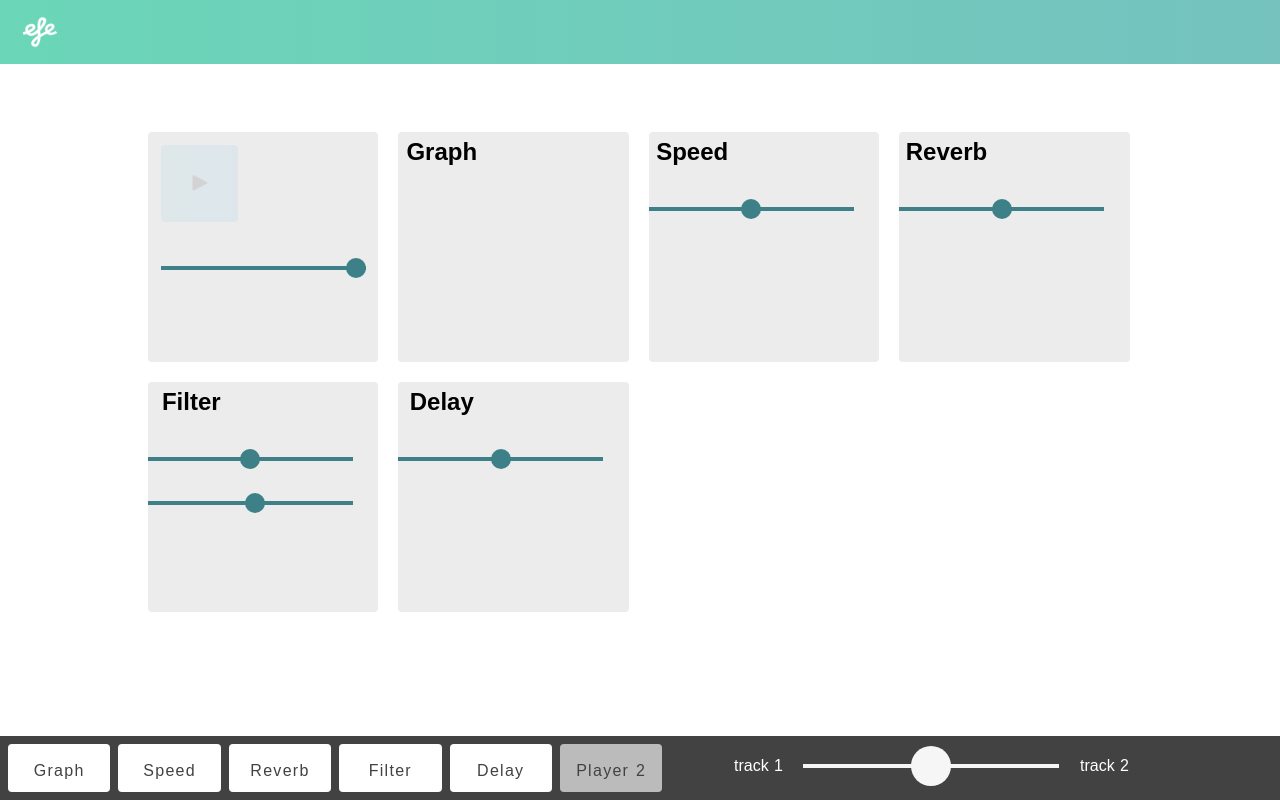
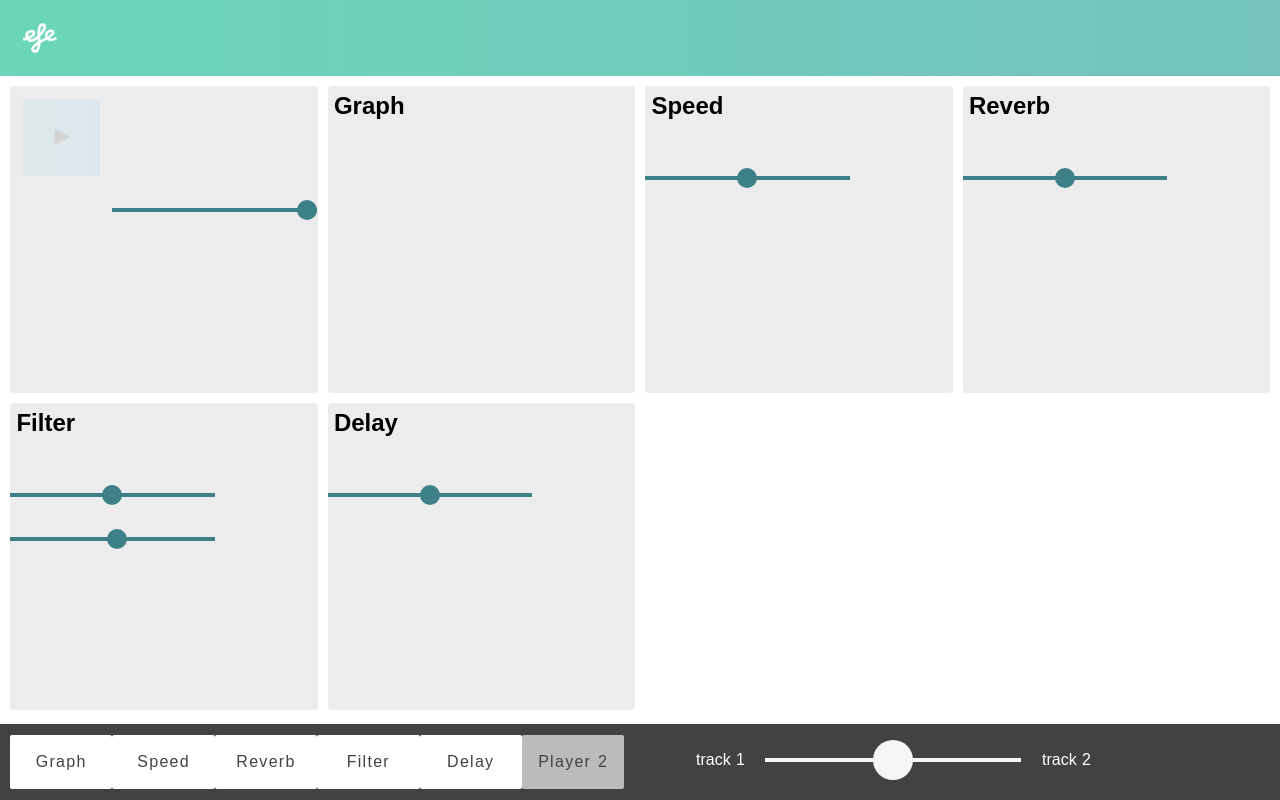
Before and after one commit to nckn/effe, a Nuxt app: page / in a window 1280 px wide. Built offline with nearby package versions, Linux system fonts and the light colour scheme.

Commit message:
Trying to use flex-box instead of grid

```diff
--- a/assets/scss/main.scss
+++ b/assets/scss/main.scss
@@ -3,6 +3,9 @@
   Dark Blue: #69ACBE; light blue: #69ACBE; orange: #FF623F; dark green: #3D8087;
   Light blue: #A6CFDB;
 */
+
+$bar-height: 76px;
+$fx-bg: #BBB;
 
 html, body {
   width: 100vw; height: 100vh;
@@ -28,13 +31,11 @@ header {
   /*position: fixed;*/
 }
 
-header, .lower-bar {
-  width: 100vw; height: 8vh;
+header, .footer {
+  width: 100vw;
+  height: $bar-height;
 }
 
-.lower-bar {
-  background: #424242;
-}
 
 /* analyser */
 canvas {
@@ -57,13 +58,6 @@ canvas#analyser {
 
 .logo h4 { color: #FFF; padding: 14px; margin-left: 40px; }
 
-.panel {
-  width: 80%; height: 78vh;
-  margin: 6vh auto 100px auto;
-  padding: 10px;
-  /*background: #69ACBE;*/
-}
-
 .alter-filter, #filter-title, .toggle-effect, .button-reg.tremolo {
   cursor: pointer;
   -webkit-user-select: none;  /* Chrome all / Safari all */
@@ -73,9 +67,6 @@ canvas#analyser {
 
 /* border radius */
 .node, #start-one, #start-two, .effects, input[type="submit"], input[type="text"] {
-  -webkit-border-radius: 4px;
-  -moz-border-radius: 4px;
-  border-radius: 4px;
   cursor: pointer;
 }
 
@@ -86,18 +77,35 @@ canvas#analyser {
   transition: $which $time $easeType;
 }
 
+@mixin borderRadius($val) {
+  -webkit-border-radius: $val;
+  -moz-border-radius: $val;
+  border-radius: $val;
+}
+
+.master {
+  .panel {
+    width: 100%;
+    height: calc(100% - #{$bar-height});
+    // margin: 6vh auto 100px auto;
+    padding: 10px;
+    /*background: #69ACBE;*/
+    display: grid;
+    grid-gap: 10px;
+    grid-template-columns: 1fr 1fr 1fr;
+    @media screen and (min-width: 768px) {
+      grid-template-columns: 1fr 1fr 1fr 1fr;
+    }
     .node {
-  width: 18vw; height: 30vh;
-  /*padding: 1vw;*/
-  text-align: center; margin: 1%; float: left;
-  @include transThis(opacity, 0.5s, ease-out);
-  /*border: 2px solid #A6CFDB;*/
+      // width: 18vw;
+      // height: 30vh;
+      // float: left;
       background: #ececec; /* Other good colors: #A0D2DF, #A0DFCF*/
       position: relative;
-}
-
-.player {
-  display: block;
+      @include borderRadius(4px);
+      @include transThis(opacity, 0.5s, ease-out);
+      &.player {
+        // display: block;
         @include transThis(all, 0.5s, ease-out);
         &.ishovering {
           outline: 1px dashed #000;
@@ -116,14 +124,50 @@ canvas#analyser {
           white-space: normal;
         }
       }
-
-.node h2 { margin: .5vw; width: 32%; height: 20%; float: left; }
-.node h3 { margin: 8px 0 0 8%; float: left; }
-
-.thumb {
-  height: 75px;
-  border: 1px solid #000;
-  margin: 10px 5px 0 0;
+      h2 { margin: .5vw; width: 32%; height: 20%; float: left; }
+      h3 { margin: 8px 0 0 8%; float: left; }
+    }
+  }
+  /* Lower bar */
+  .footer {
+    position: absolute;
+    bottom: 0;
+    left: 0;
+    background: #424242;
+    display: flex;
+    align-items: center;
+    padding: 10px;
+    .effects {
+      width: 8vw;
+      // height: 100%;
+      // margin: 1vh 0 1vh 1vh;
+      // float: left;
+      line-height: 54px;
+      // opacity: 0.7;
+      cursor: pointer;
+      background: $fx-bg;
+      @include borderRadius(2px);
+      &:hover {
+        background: darken($color: $fx-bg, $amount: 10);
+      }
+      &.ison {
+        background: lighten($color: $fx-bg, $amount: 30);
+      }
+      h4 {
+        width: 8vw;
+        display: table-cell;
+        text-align: center;
+        color: #424242;
+        /* color: #75C2BF; */
+        font-weight: 400; letter-spacing: .1vw;
+        pointer-events: none;
+        /*user-select: none;
+        -moz-user-select: none;
+        -webkit-user-select: none;
+        -ms-user-select: none;*/
+      }
+    }
+  }
 }
 
 .songsearch {
@@ -389,43 +433,6 @@ output {
   opacity: 0.3;
 }
 
-/* Lower bar */
-.lower-bar {
-  position: absolute; bottom: 0; left: 0;
-}
-
-$fx-bg: #BBB;
-
-.effects {
-  width: 8vw;
-  height: 6vh;
-  margin: 1vh 0 1vh 1vh;
-  float: left;
-  line-height: 54px;
-  // opacity: 0.7;
-  cursor: pointer;
-  background: $fx-bg;
-  &:hover {
-    background: darken($color: $fx-bg, $amount: 10);
-  }
-  &.ison {
-    background: lighten($color: $fx-bg, $amount: 30);
-  }
-  h4 {
-    width: 8vw;
-    display: table-cell;
-    text-align: center;
-    color: #424242;
-    /* color: #75C2BF; */
-    font-weight: 400; letter-spacing: .1vw;
-    pointer-events: none;
-    /*user-select: none;
-    -moz-user-select: none;
-    -webkit-user-select: none;
-    -ms-user-select: none;*/
-  }
-}
-
 .crossfader-box {
   width: 40vw; height: 4vh;
   margin: 2vh 0 2vh 4vw; float: left;
--- a/components/Footer.vue
+++ b/components/Footer.vue
@@ -1,5 +1,5 @@
 <template lang="pug">
-  .lower-bar
+  .footer
     .effects(v-for="(node, index) in nodes" @click="toggleNodeParent(index)" v-bind:id="index" v-bind:class="{ ison: node.isOn }")
       h4 {{ node.name }}
     .effects.player-two(@click="togglePlayerTwoParent")
--- a/components/MainView.vue
+++ b/components/MainView.vue
@@ -1,5 +1,5 @@
 <template lang="pug">
-  div
+  div.master
     .panel
       PlayerNode(v-for="(node, index) in players" :node="node" :key="index" :player_id="index")
       Node(v-for="(node, index) in nodes" :node="node" :key="`node-${index}`")
--- a/components/Node.vue
+++ b/components/Node.vue
@@ -1,5 +1,5 @@
 <template lang="pug">
-  .node(v-bind:id="node.class_name" v-if="node.isOn")
+  .node.effect(v-bind:id="node.class_name" v-show="node.isOn")
     h2 {{ node.name }}
     div(v-for="(s, index) in node.sliders")
       input(v-bind:class="`${node.class_name}-${index}`" type="range" :min="s.min" :max="s.max" :step="s.step" v-model="sliderVal")
@@ -11,7 +11,7 @@
 // import Logo from '~/components/Logo.vue'
 
 export default {
-  name: 'PlayerNode',
+  name: 'Node',
   props: ['node'],
   components: {
     //
```
Lines whose indentation alone changed are shown as unchanged.
